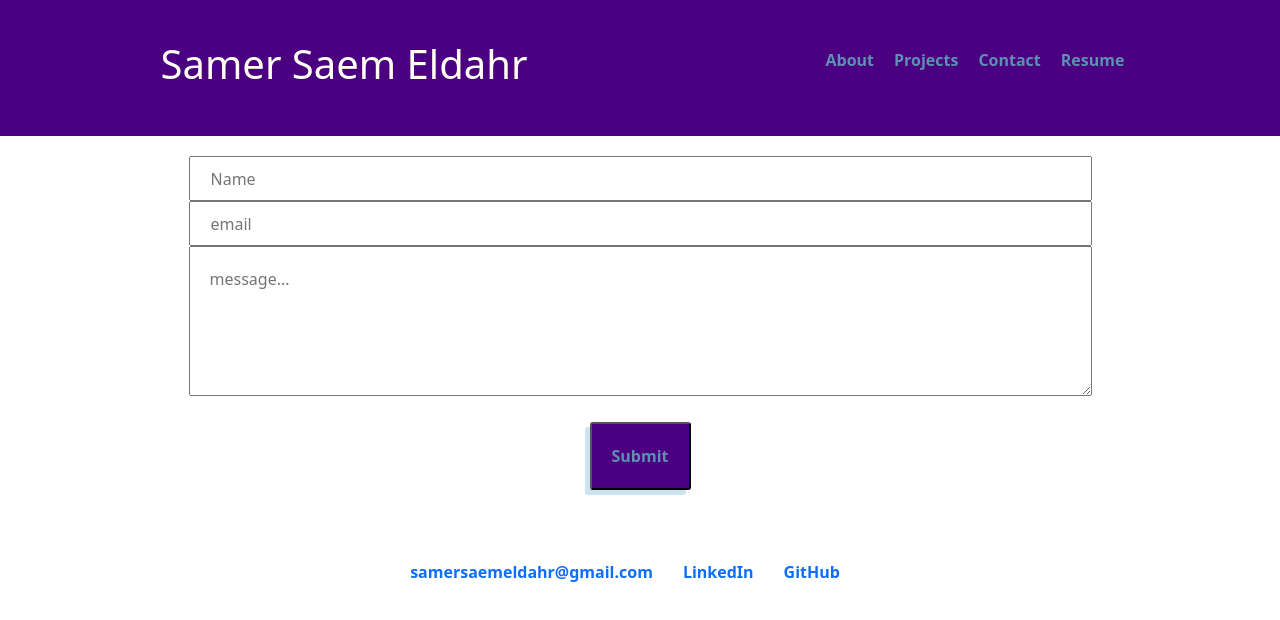
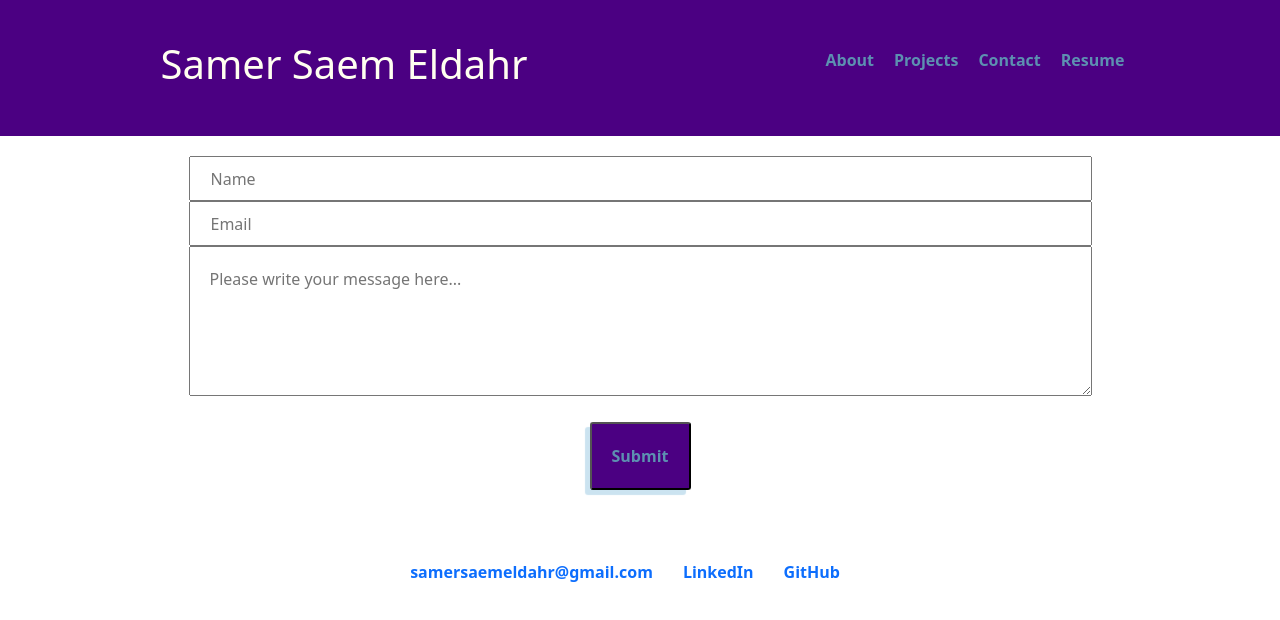
Before and after one commit to samersaemeldahr/React-Portfolio, a React (Create React App) app: page / in a window 1280 px wide. Both pictures are taken after a click on the link "Contact". Shown: the top 620 px of the page. Built offline with nearby package versions, Linux system fonts and the light colour scheme.

Commit message:
Edit bio / Edit contact

```diff
--- a/src/components/About/About.js
+++ b/src/components/About/About.js
@@ -9,7 +9,8 @@ export function About() {
                     <img src={portrait} id="aboutimage" alt="Samer Saem ELdahr" />
                 </div>
 
-                <div><p id="abouttext">I’m Samer Saem Eldahr, a full stack web developer and audio visual artist. I leverage my experience in <a href="https://www.samersaemeldahr.com" target="_blank" className="bio-links">fine arts</a>, a decade in the international <a href="https://www.psychaleppo.com" target="_blank" className="bio-links">music production</a> industry, and a passion for coding to develop and design for the future. Creating and innovating is a big part of what I do everyday. When I am not coding, you'll find me producing a new song in my studio, trying out a new recipe in the kitchen, or building LEGOS with my son.</p></div>
+                <div><p id="abouttext">I’m Samer Saem Eldahr, a full stack web developer and <a href="https://www.samersaemeldahr.com" target="_blank" className="bio-links">audio visual artist</a> passionate about developing, designing, and innovating for the future. Leveraging a decade of experience in <a href="https://www.psychaleppo.com" target="_blank" className="bio-links">electronic music production</a> and art making with technical aptitude in cutting-edge web technologies and hands on experience in HTML, CSS, Javascript, make me a strong addition to any web development team. An independent and creative problem solver with a certificate in full stack web development from the University of Minnesota Coding Boot Camp, I’m excited to leverage my expertise to build visually inspiring and high-quality experiences, solve interesting problems, and more.</p></div>
+
             </section>
         </main>
     )
--- a/src/components/Contact/Contact.js
+++ b/src/components/Contact/Contact.js
@@ -68,7 +68,7 @@ export function Contact(props) {
                     name="email"
                     onChange={handleInputChange}
                     type="email"
-                    placeholder={"email"}
+                    placeholder={"Email"}
                     onBlur={handleBlur}
                 />
                 {email === 'Invalid email' && <span>Please enter valid email</span>}
@@ -77,7 +77,7 @@ export function Contact(props) {
                     name="message"
                     onChange={handleInputChange}
                     type="text"
-                    placeholder={"message..."}
+                    placeholder={"Please write your message here..."}
                     onBlur={handleBlur}
                 />
                 <button type="button" onClick={handleFormSubmit}>
```
